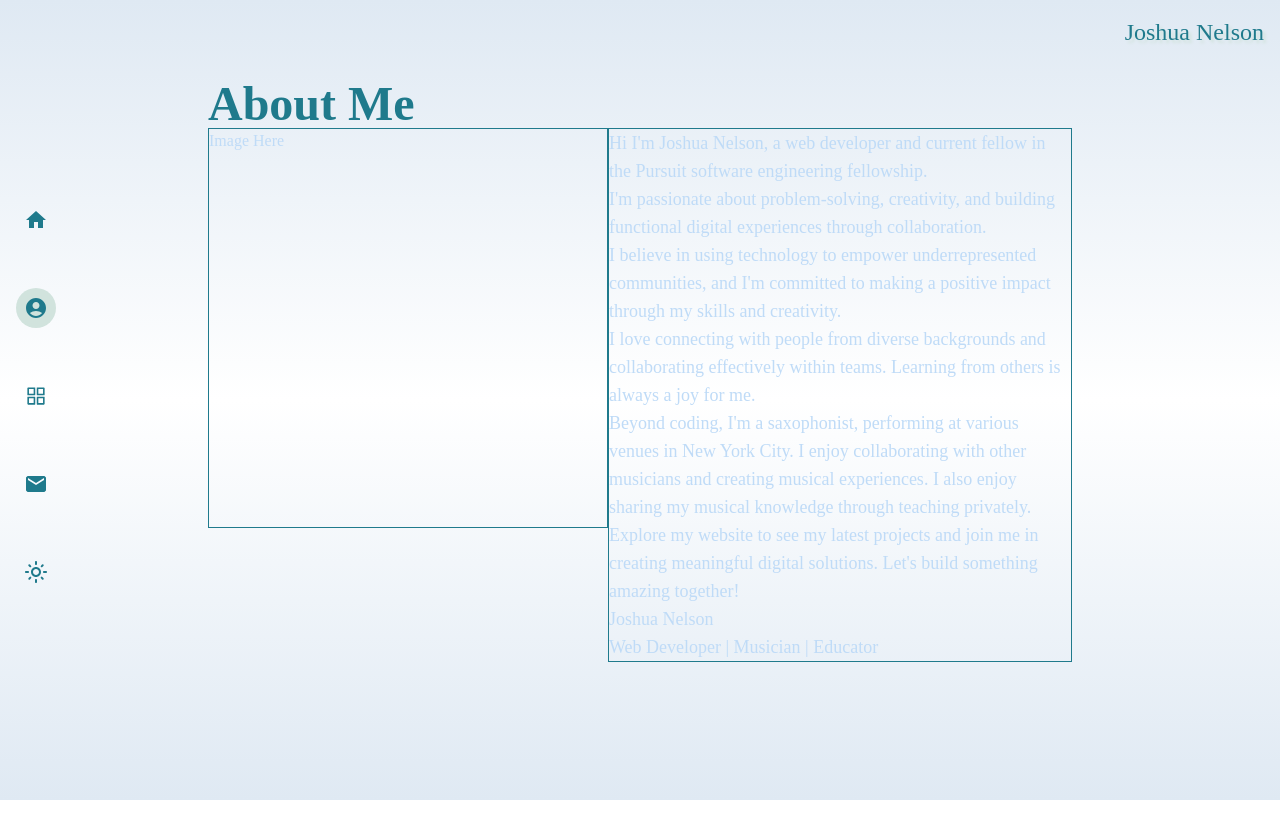
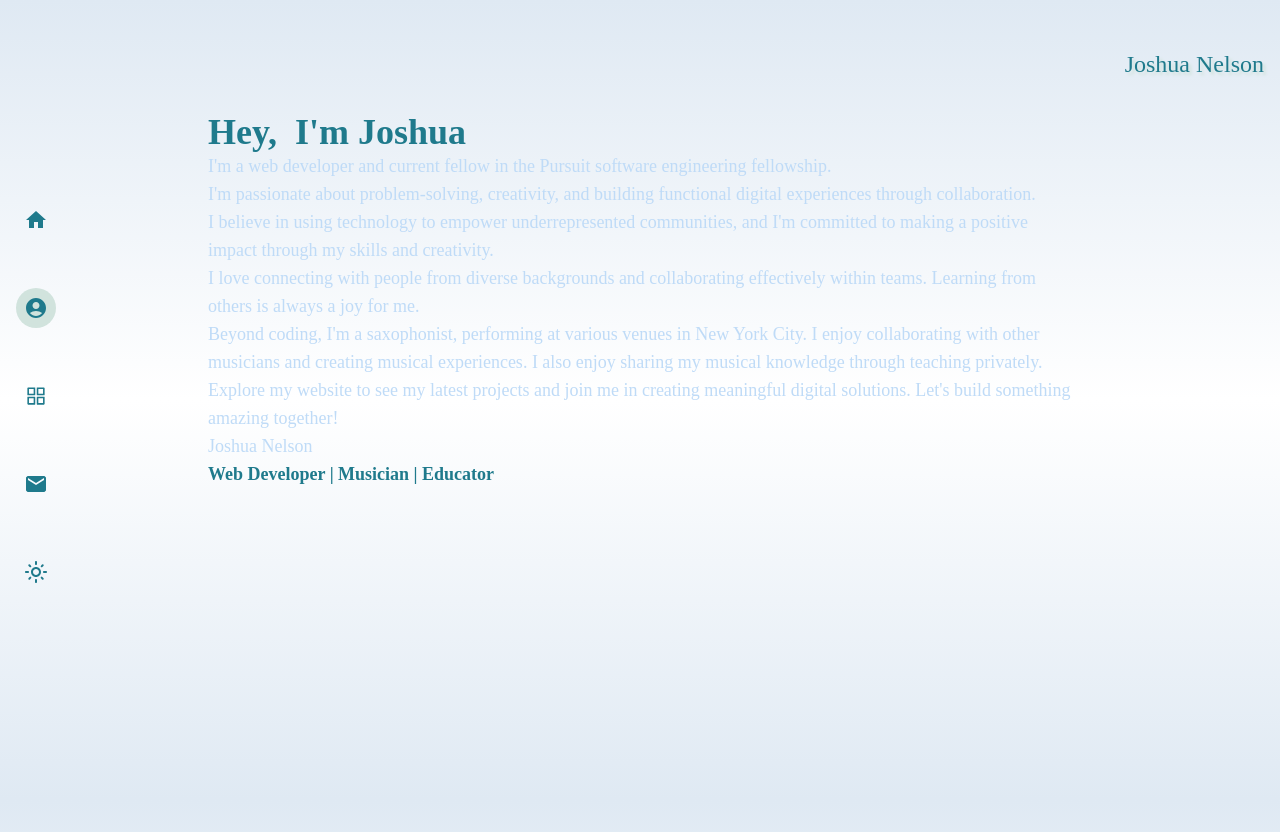
Before and after one commit to joshuanelsondev/portfolio, a React (Vite) app: page /about in a window 1280 px wide. Before the commit the page ends 800 px from the top, so only its background shows below. Built offline with nearby package versions, Linux system fonts and the light colour scheme.

Commit message:
Update About page

```diff
--- a/src/Components/AboutMe.jsx
+++ b/src/Components/AboutMe.jsx
@@ -5,56 +5,61 @@ export default function AboutMe() {
 
     return (
       <div>
-        <div className="flex flex-col">
-          <h2 className="text-5xl text-primary dark:text-blue font-semibold mt-20">
-            About Me
-          </h2>
-          {/* <img
-            src="./src/assets/headshot_grass.jpeg"
-            alt="Headshot on grass with blurred background"
-            className="h-96"
-          />
-          <img
-            src="./src/assets/pursuit_headshot.jpg"
-            alt="Headshot on grass with blurred background"
-            className="h-96"
-          />
-          <img
-            src="./src/assets/headshot.jpeg"
-            alt="Headshot on grass with blurred background"
-            className="h-96"
-          /> */}
-          <div className="flex">
-            <div className="text-blue border border-primary h-[400px] min-w-[400px]">
-              Image Here
-            </div>
-            <div className="text-lg text-blue border border-primary">
-              Hi I'm Joshua Nelson, a web developer
-              and current fellow in the Pursuit software engineering
-              fellowship.
+        <div className="flex mt-8">
+          <div className="flex flex-col">
+            <h2 className="text-4xl text-primary dark:text-blue font-semibold mt-20">
+              Hey,&nbsp; I'm <span className="text-primary">Joshua</span>
+            </h2>
+            {/* <img
+              src="./src/assets/headshot.jpeg"
+              alt="Headshot on grass with blurred background"
+              className="h-[600px] w-auto"
+            /> */}
+            <div className="text-lg text-blue">
+              I'm a web developer and current fellow in the Pursuit software
+              engineering fellowship.
               <br />
-              I'm passionate about problem-solving, creativity, and
-              building functional digital experiences through collaboration.
+              I'm passionate about problem-solving, creativity, and building
+              functional digital experiences through collaboration.
               <br />
-              I believe in using technology to empower underrepresented communities,
-              and I'm committed to making a positive impact through my skills and
-              creativity.
+              I believe in using technology to empower underrepresented
+              communities, and I'm committed to making a positive impact through
+              my skills and creativity.
               <br />
-              I love connecting with people from diverse backgrounds
-              and collaborating effectively within teams. Learning from others
-              is always a joy for me.
+              I love connecting with people from diverse backgrounds and
+              collaborating effectively within teams. Learning from others is
+              always a joy for me.
               <br />
-              Beyond coding, I'm a saxophonist, performing at various venues in New York City. I enjoy
-              collaborating with other musicians and creating musical experiences. I also
-              enjoy sharing my musical knowledge through teaching privately.
+              Beyond coding, I'm a saxophonist, performing at various venues in
+              New York City. I enjoy collaborating with other musicians and
+              creating musical experiences. I also enjoy sharing my musical
+              knowledge through teaching privately.
               <br />
-              Explore my website to see my latest projects and join me in creating
-              meaningful digital solutions. Let's build something amazing together!
+              Explore my website to see my latest projects and join me in
+              creating meaningful digital solutions. Let's build something
+              amazing together!
               <br />
               Joshua Nelson
               <br />
-              Web Developer | Musician | Educator
+              <p className="text-primary font-semibold">
+                Web Developer | Musician | Educator
+              </p>
             </div>
+            {/* <img
+              src="./src/assets/headshot_grass.jpeg"
+              alt="Headshot on grass with blurred background"
+              className="h-96"
+            /> */}
+            {/* <img
+              src="./src/assets/pursuit_headshot.jpg"
+              alt="Headshot on grass with blurred background"
+              className="h-[600px] w-auto"
+            /> */}
+            {/* <img
+              src="./src/assets/pursuit_headshot.png"
+              alt="Headshot on grass with blurred background"
+              className="h-[600px] w-auto rounded-2xl bg-secondary"
+            /> */}
           </div>
         </div>
       </div>
```
